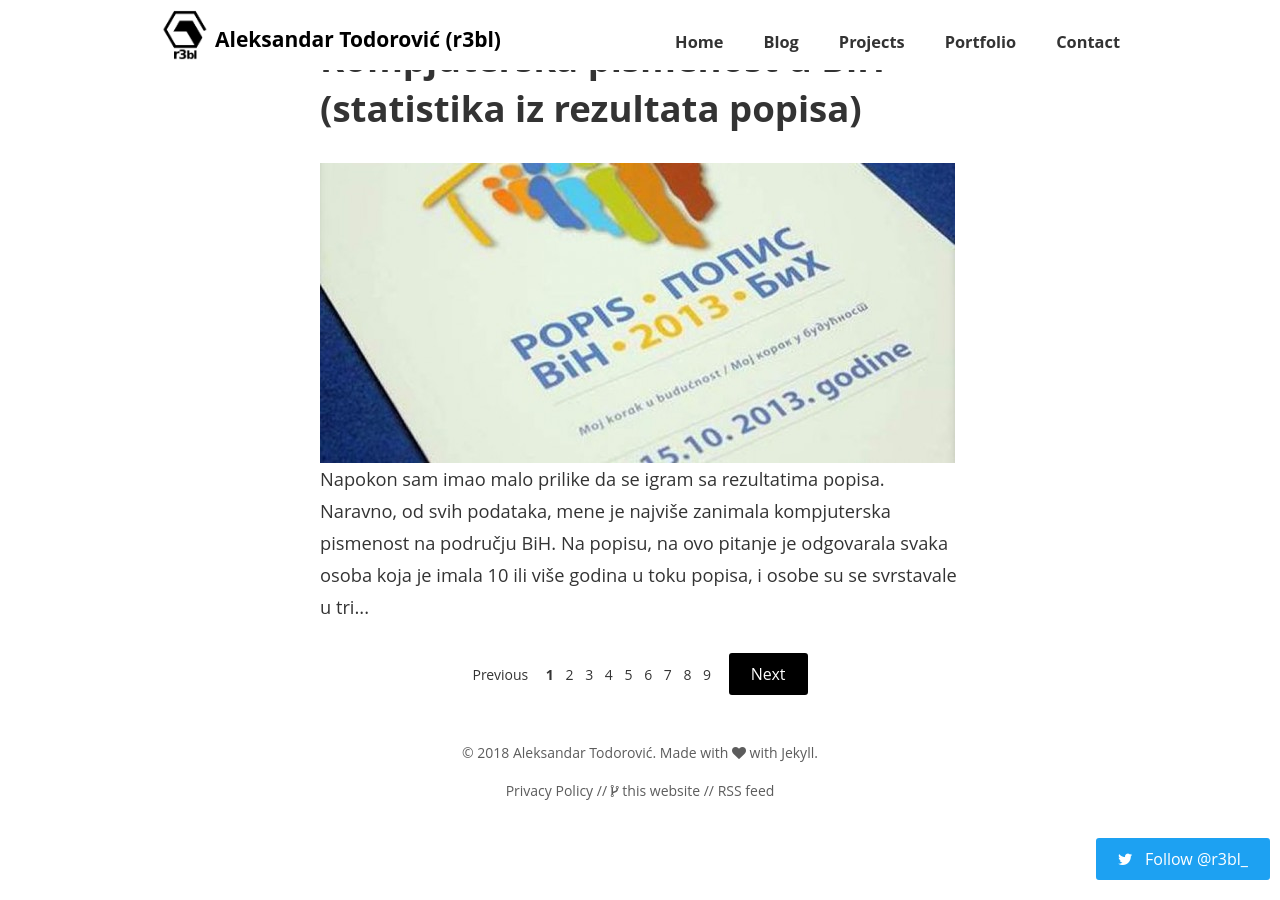
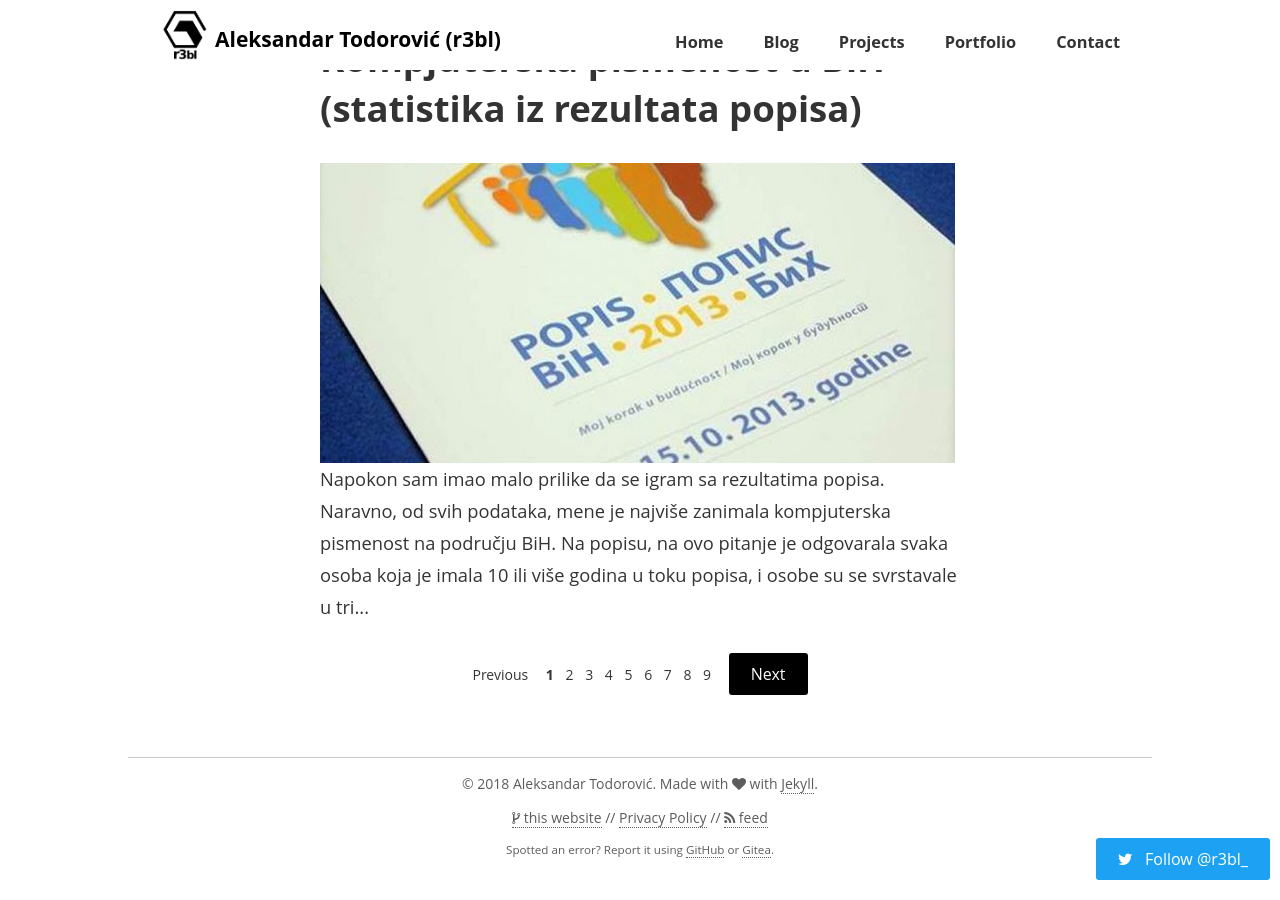
Before and after one commit to menghanhui/r3bl.blog, a Jekyll site: the page built from index.html, in a window 1280 px wide and 900 px high, scrolled down 9514 px. Built offline with Jekyll 4.4.1, drawn with Linux system fonts in a browser that asks for light colours; the list of posts is cut into pages by our own code; comment, search, counter and statistics services are not loaded.

Commit message:
Makes the footer a bit more modular

```diff
--- a/_includes/footer.html
+++ b/_includes/footer.html
@@ -1,8 +1,8 @@
-<span>&copy;
+<div class="footer-hr"><hr/></div>
+<span class="footer">&copy;
   {% if page.date %}
   {{ page.date | date: '%Y' }} -
   {% endif %}
-  {{ site.time | date: '%Y' }} {{ site.owner.name }}. Made with <i class="fa fa-heart"></i> with <a href="https://jekyllrb.com" rel="nofollow">Jekyll</a>.</span><br/><br/>
-<span><a href="{{ site.url }}/en/privacy-policy/">Privacy Policy</a></span> //
-<span><a href="https://github.com/r3bl/r3bl.github.io"><i class="fa fa-code-fork"></i> this website</a></span> //
-<span><a href="{{ site.url }}/feed.xml">RSS feed</a></span>
+  {{ site.time | date: '%Y' }} {{ site.owner.name }}. Made with <i class="fa fa-heart"></i> with <a href="https://jekyllrb.com" rel="nofollow">Jekyll</a>.</span>
+<span class="footer"><a href="{{ site.repo.gitea }}"><i class="fa fa-code-fork"></i> this website</a> // <a href="https://r3bl.blog/en/privacy-policy/">Privacy Policy</a> // <a href="https://r3bl.blog/feed.xml"><i class="fa fa-rss"></i> feed</a></span>
+<small class="footer">Spotted an error? Report it using <a href="{{ site.repo.github }}/issues">GitHub</a> or <a href="{{ site.repo.gitea }}/issues">Gitea</a>.</small>
```
